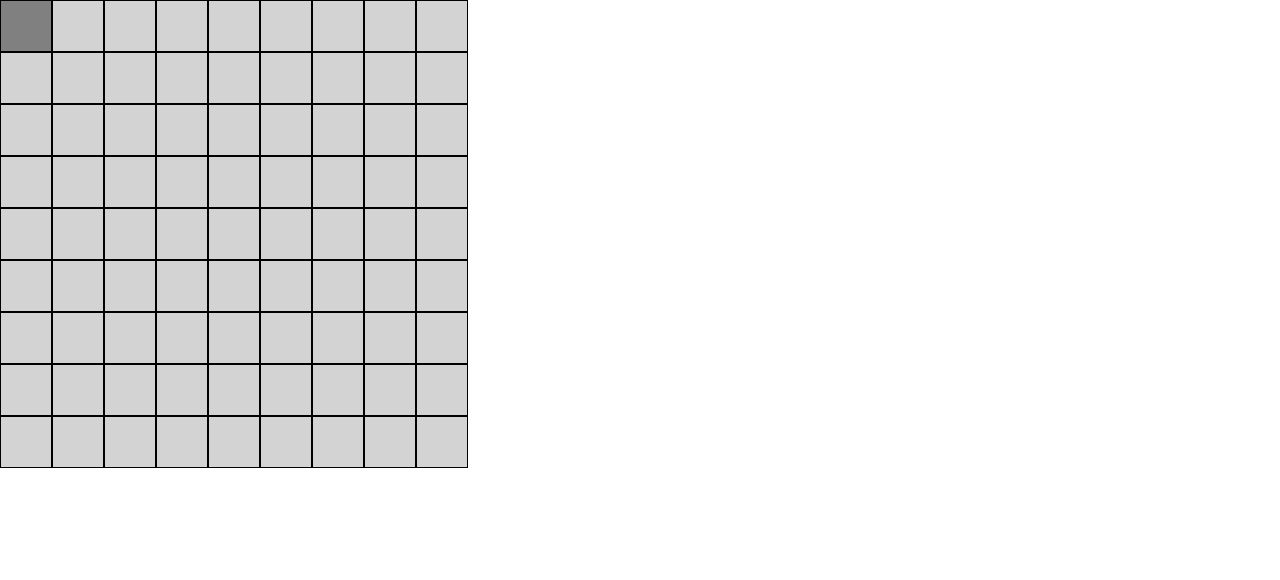
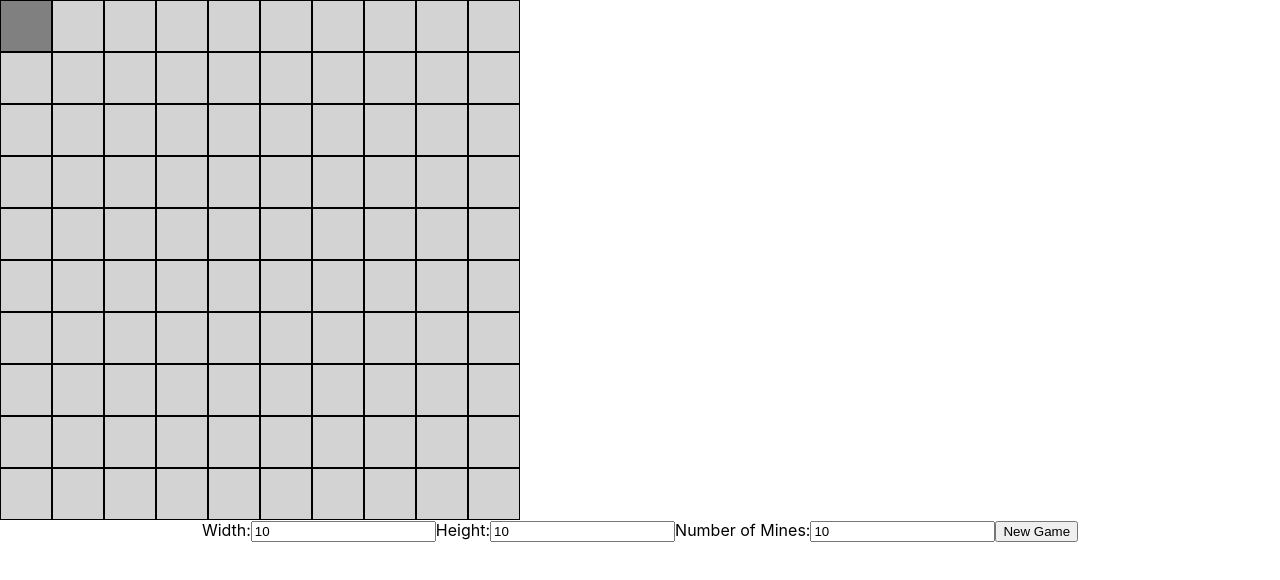
Before and after one commit to AaronE314/MineSweeper, a React (Create React App) app: page / in a window 1280 px wide. Shown: the top 580 px of the page. Built offline with nearby package versions, Linux system fonts and the light colour scheme.

Commit message:
Added ui and game state

```diff
--- a/package.json
+++ b/package.json
@@ -13,6 +13,7 @@
     "react": "^18.3.1",
     "react-dom": "^18.3.1",
     "react-scripts": "5.0.1",
+    "react-uuid": "^2.0.0",
     "typescript": "^4.9.5",
     "web-vitals": "^2.1.4"
   },
--- a/src/App.tsx
+++ b/src/App.tsx
@@ -1,6 +1,9 @@
-import React from "react";
+import React, { useState } from "react";
+import uuid from "react-uuid";
 import Board from "./Components/Board";
+import Controls from "./Components/Controls";
 import "./App.css";
+import GameState from "./enums/GameState";
 
 // TODO: Add difficulty Setting
 // TODO: Add ability to start a new game
@@ -8,9 +11,37 @@ import "./App.css";
 // TODO: Update Readme
 
 const App = () => {
+  const [boardX, setBoardX] = useState<number>(10);
+  const [boardY, setBoardY] = useState<number>(10);
+  const [mines, setMines] = useState<number>(10);
+  const [gameID, setGameID] = useState<string>(uuid());
+  const [gameState, setGameState] = useState<GameState>(GameState.RUNNING);
+
+  const newGame = (boardX: number, boardY: number, mines: number) => {
+    console.log(
+      `Starting new game with a ${boardX}x${boardY} board with ${mines} mines`
+    );
+    setBoardX(boardX);
+    setBoardY(boardY);
+    setMines(mines);
+    setGameID(uuid());
+    setGameState(GameState.RUNNING);
+  };
+
   return (
     <div className="App">
-      <Board />
+      <Board
+        boardX={boardX}
+        boardY={boardY}
+        numBombs={mines}
+        endGame={(won: boolean) => {
+          console.log(`Game Over you ${won ? "won!" : "lost :("}`);
+          setGameState(won ? GameState.WIN : GameState.LOSS);
+        }}
+        gameId={gameID}
+        gameState={gameState}
+      />
+      <Controls newGame={newGame} />
     </div>
   );
 };
--- a/src/Components/Board.tsx
+++ b/src/Components/Board.tsx
@@ -1,6 +1,7 @@
 import React, { ReactElement, useEffect, useState } from "react";
 import Cell from "./Cell";
 import State from "../enums/State";
+import GameState from "../enums/GameState";
 
 interface CellData {
   isMine: boolean;
@@ -10,11 +11,23 @@ interface CellData {
   state: State;
 }
 
-const Board = () => {
-  const [boardX, setBoardX] = useState<number>(9);
-  const [boardY, setBoardY] = useState<number>(9);
-  const [numBombs, setNumBombs] = useState<number>(10);
+interface Props {
+  boardX: number;
+  boardY: number;
+  numBombs: number;
+  endGame: Function;
+  gameId: string;
+  gameState: GameState;
+}
 
+const Board = ({
+  boardX,
+  boardY,
+  numBombs,
+  endGame,
+  gameId,
+  gameState,
+}: Props) => {
   const [board, setBoard] = useState<CellData[][]>([]);
 
   const generateBoard = () => {
@@ -62,15 +75,58 @@ const Board = () => {
 
   useEffect(() => {
     generateBoard();
-  }, [boardX, boardY, numBombs]);
+  }, [boardX, boardY, numBombs, gameId]);
 
-  const updateState = (x: number, y: number, newState: State) => {
-    // TODO: Check for win
-    // TODO: Check for loss
+  const checkWinOrLoss = (x: number, y: number, newState: State): boolean => {
+    // Check Loss
+    if (newState === State.REVEALED && board[x][y].isMine) {
+      endGame(false);
+
+      let newBoard = [...board];
+      for (let i = 0; i < boardX; i++) {
+        for (let j = 0; j < boardY; j++) {
+          if (newBoard[i][j].isMine) {
+            newBoard[i][j].state = State.REVEALED;
+          }
+        }
+      }
+      setBoard(newBoard);
+
+      return true;
+    }
+
+    // Check win
+    for (let i = 0; i < boardX; i++) {
+      for (let j = 0; j < boardY; j++) {
+        if (board[i][j].state !== State.REVEALED && !board[i][j].isMine) {
+          return false;
+        }
+      }
+    }
+
+    endGame(true);
+
+    return true;
+  };
+
+  const updateState = (
+    x: number,
+    y: number,
+    newState: State,
+    safe: boolean = true
+  ) => {
     // TODO: Play sound
 
-    if (newState == State.REVEALED) {
-      updateRevealed(x, y);
+    if (gameState !== GameState.RUNNING) {
+      return;
+    }
+
+    if (checkWinOrLoss(x, y, newState)) {
+      return;
+    }
+
+    if (newState === State.REVEALED) {
+      updateRevealed(x, y, safe);
       return;
     }
 
@@ -82,14 +138,27 @@ const Board = () => {
     setBoard(newBoard);
   };
 
-  const updateRevealed = (x: number, y: number) => {
+  const updateRevealed = (x: number, y: number, safe: boolean = true) => {
     let newBoard = [...board];
 
     const cell = newBoard[x][y];
     cell.state = State.REVEALED;
 
-    if (cell.value === 0 && !cell.isMine) {
-      // let flagCount = 0;
+    if (!safe || (cell.value === 0 && !cell.isMine)) {
+      if (!safe) {
+        let flagCount = 0;
+        for (let n1 = -1; n1 < 2; n1++) {
+          for (let n2 = -1; n2 < 2; n2++) {
+            if (newBoard?.[x + n1]?.[y + n2]?.state === State.FLAGGED) {
+              flagCount += 1;
+            }
+          }
+        }
+
+        if (flagCount !== cell.value) {
+          return;
+        }
+      }
 
       for (let n1 = -1; n1 < 2; n1++) {
         for (let n2 = -1; n2 < 2; n2++) {
@@ -97,9 +166,6 @@ const Board = () => {
             continue;
           }
           const neighbourCell = newBoard?.[x + n1]?.[y + n2];
-          // if (cell?.state === State.FLAGGED) {
-          //   flagCount += 1;
-          // }
 
           if (!neighbourCell) {
             continue;
@@ -108,12 +174,12 @@ const Board = () => {
           if (
             neighbourCell.state === State.FLAGGED ||
             neighbourCell.state === State.REVEALED ||
-            neighbourCell.isMine
+            (neighbourCell.isMine && safe)
           ) {
             continue;
           }
 
-          updateRevealed(x + n1, y + n2);
+          updateRevealed(x + n1, y + n2, safe);
         }
       }
     }
--- a/src/Components/Cell.tsx
+++ b/src/Components/Cell.tsx
@@ -31,7 +31,6 @@ const Cell = ({
   state,
   updateState,
 }: CellProps) => {
-  // TODO: Allow for double click to reveal
   const reveal = () => {
     updateState(x, y, State.REVEALED);
   };
@@ -46,12 +45,21 @@ const Cell = ({
     updateState(x, y, state === State.FLAGGED ? State.HIDDEN : State.FLAGGED);
   };
 
+  const specialReveal = () => {
+    if (state !== State.REVEALED || value === 0) {
+      return;
+    }
+
+    updateState(x, y, State.REVEALED, false);
+  };
+
   return (
     <div
       className={`cell ${state === State.REVEALED ? "revealed" : ""}`}
       style={{ color: numberColours[value || 0] }}
       onClick={reveal}
       onContextMenu={flag}
+      onDoubleClick={specialReveal}
     >
       {/* // TODO: Clean this up */}
       {state === State.REVEALED && !isMine && value !== 0 && value}
--- /dev/null
+++ b/src/Components/Controls.tsx
@@ -0,0 +1,29 @@
+import React, { useState } from "react";
+
+interface Props {
+  newGame: Function;
+}
+
+const Controls = ({ newGame }: Props) => {
+  const [x, setX] = useState<number>(10);
+  const [y, setY] = useState<number>(10);
+  const [mines, setMines] = useState<number>(10);
+
+  return (
+    <div>
+      Width:
+      <input type="number" value={x} onChange={(e) => setX(+e.target.value)} />
+      Height:
+      <input type="number" value={y} onChange={(e) => setY(+e.target.value)} />
+      Number of Mines:
+      <input
+        type="number"
+        value={mines}
+        onChange={(e) => setMines(+e.target.value)}
+      />
+      <button onClick={() => newGame(x, y, mines)}>New Game</button>
+    </div>
+  );
+};
+
+export default Controls;
--- /dev/null
+++ b/src/enums/GameState.ts
@@ -0,0 +1,7 @@
+enum GameState {
+    RUNNING,
+    LOSS,
+    WIN,
+}
+
+export default GameState;
```
Also changed, not shown: 1 other file (tests, documents, lock files or other folders).
